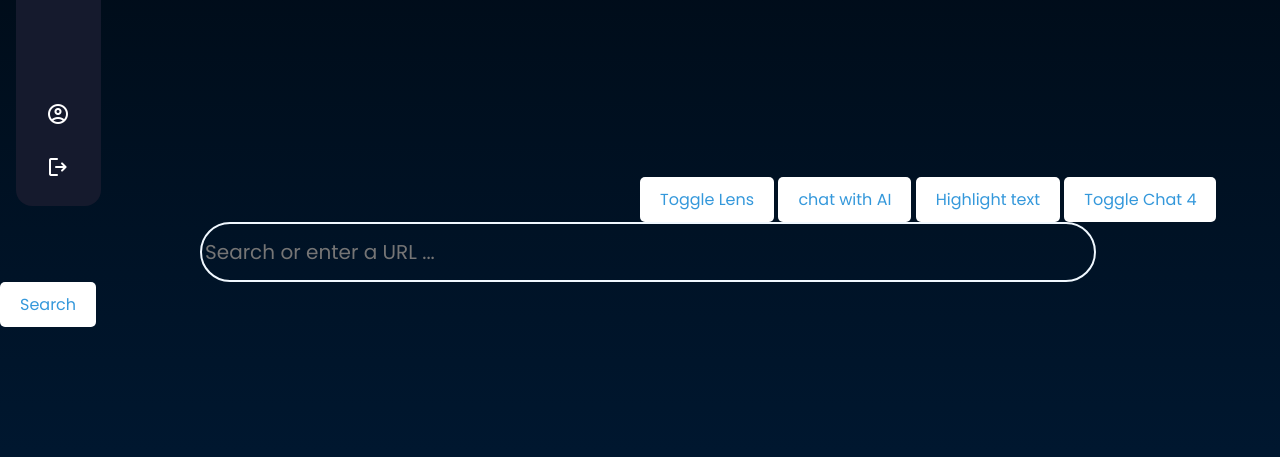
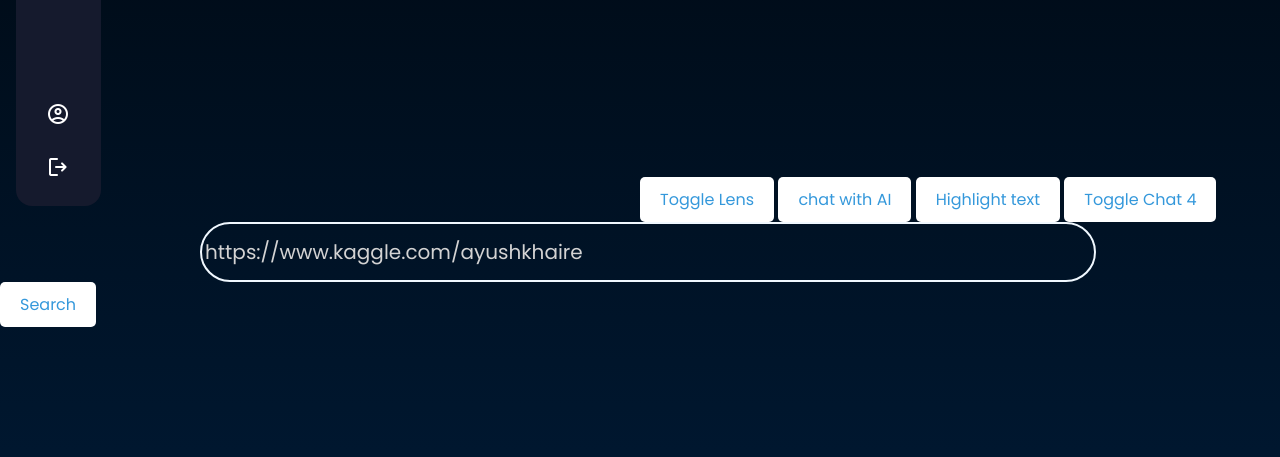
Before and after one commit to AYUSHKHAIRE/web-view, a Django app: page /browse/ in a window 1280 px wide. Shown: the part 578-1035 px from the top of the page. Run offline with Django 5.2, Linux system fonts and the light colour scheme; the visitor is signed in with stand-in values (Sample User, id 1); parts of the project's set-up code (start-up, migrations or seed data) failed here and were passed over; some libraries are stand-ins or nearby versions.

Commit message:
added values to save time

```diff
--- a/accessweb/templates/browse/main.html
+++ b/accessweb/templates/browse/main.html
@@ -25,6 +25,7 @@
     id="search"
     class="search"
     placeholder="Search or enter a URL ..."
+    value = "https://www.kaggle.com/ayushkhaire"
   />
   <button id="search_btn" class="searchbtn">Search</button>
 </div>
@@ -117,6 +118,7 @@
             placeholder="Enter a message..."
             class="ai-chat-input"
             id="ai-chat-input"
+            value = "can you click on code ?"
           >
           <button id="ai-chat">Start Chat</button>
         </div>
```
